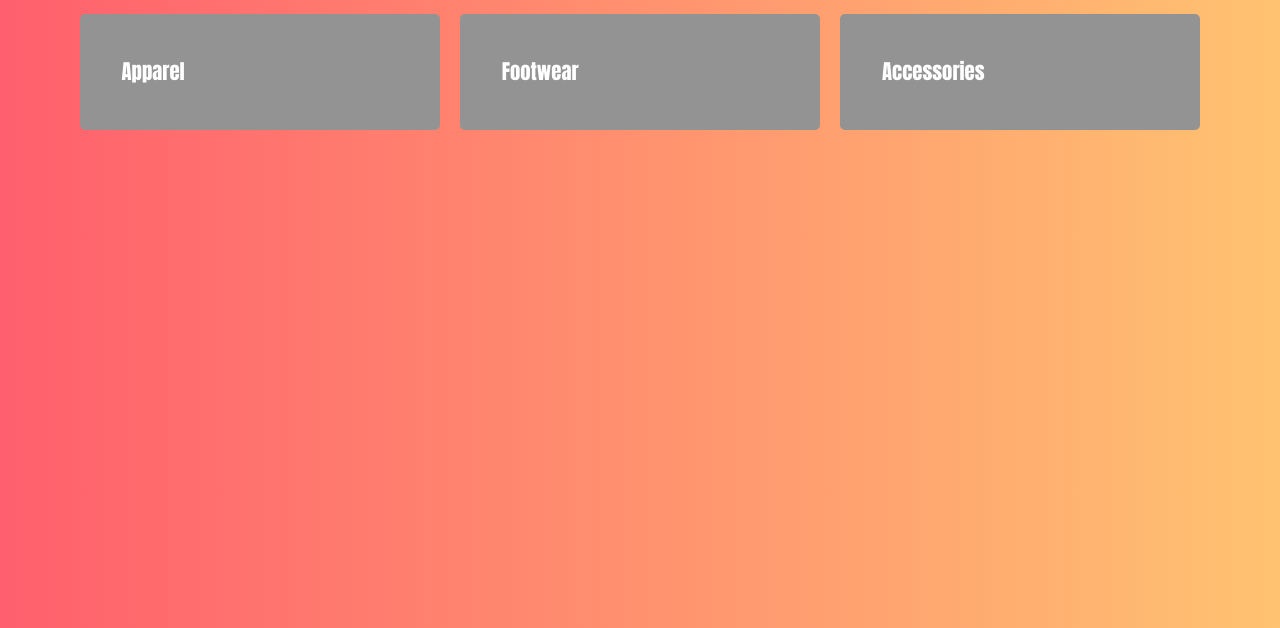
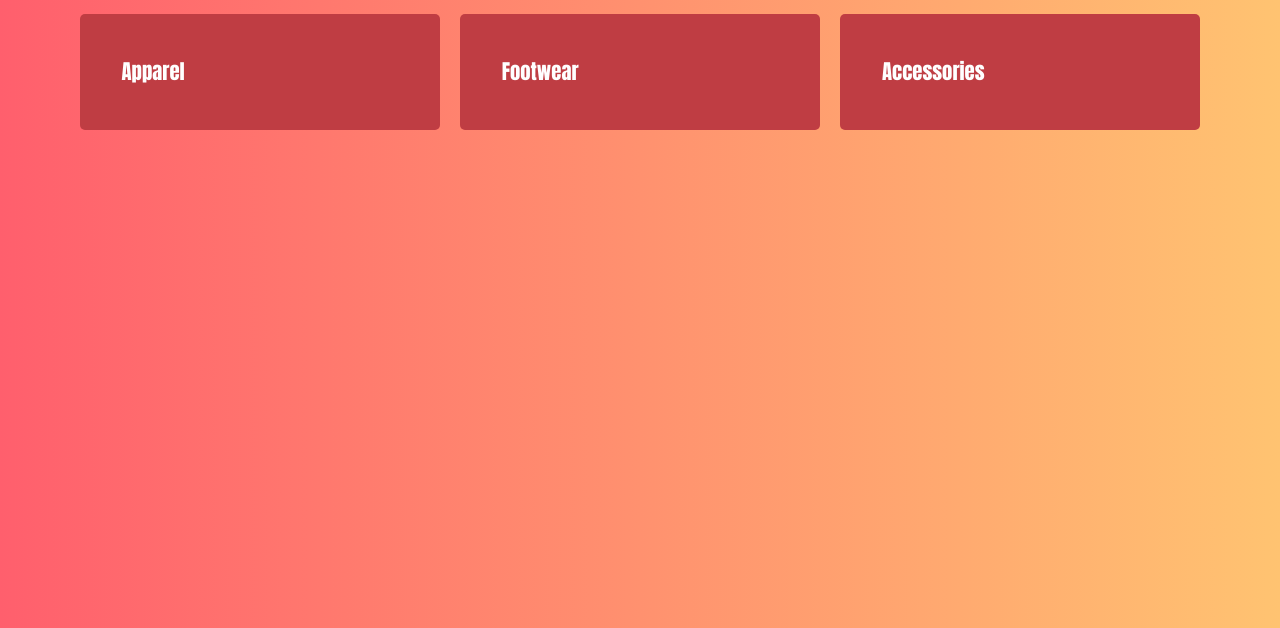
Before and after one commit to adam1370/07.01.01-dynamisk-site, a plain HTML site: page kategori.html in a window 1280 px wide. Shown: the part 272-900 px from the top of the page. Drawn offline with Linux system fonts and the light colour scheme; no server answers.

Commit message:
ny farve i kategori box

```diff
--- a/styles.css
+++ b/styles.css
@@ -51,7 +51,7 @@ html {
   text-decoration: none;
   padding: 2em;
   color: white;
-  background-color: var(--cat-background-color);
+  background-color: #bf3d43;
 }
 
 @media screen and (min-width: 800px) {
```
